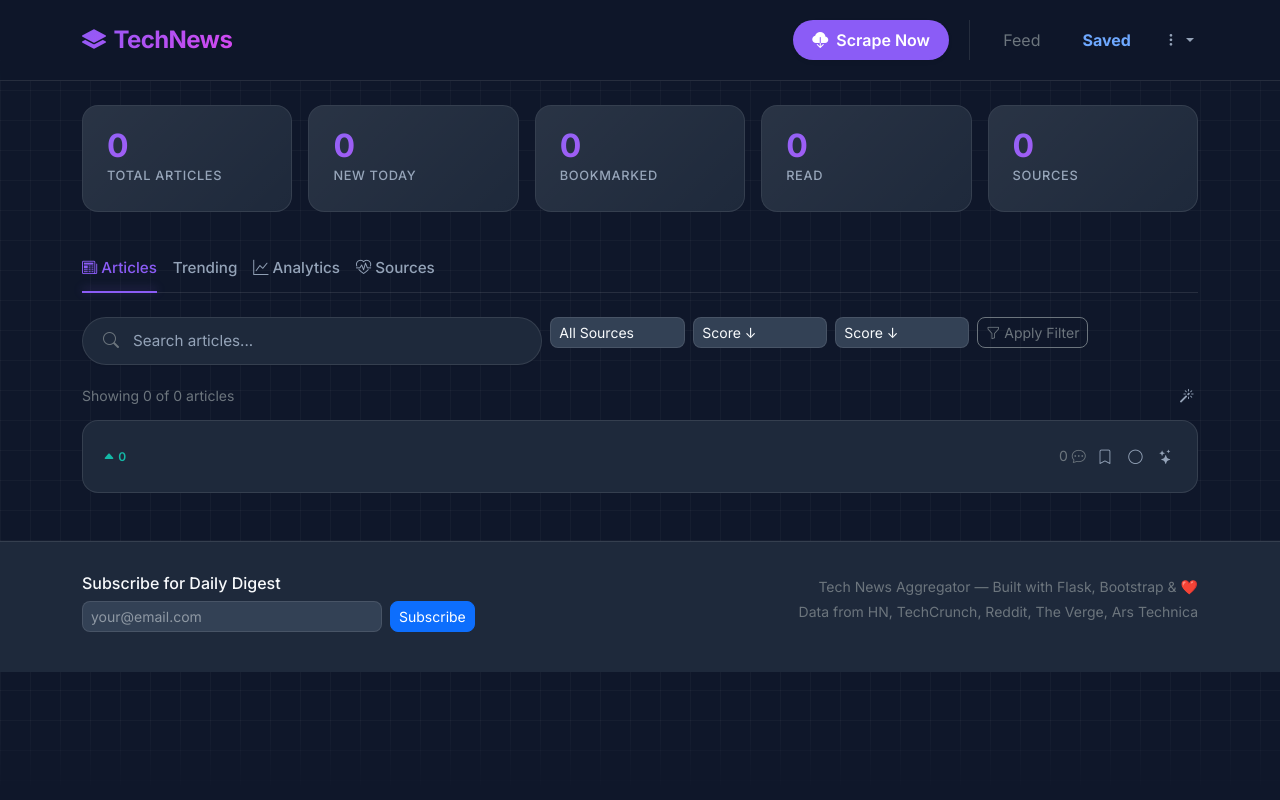
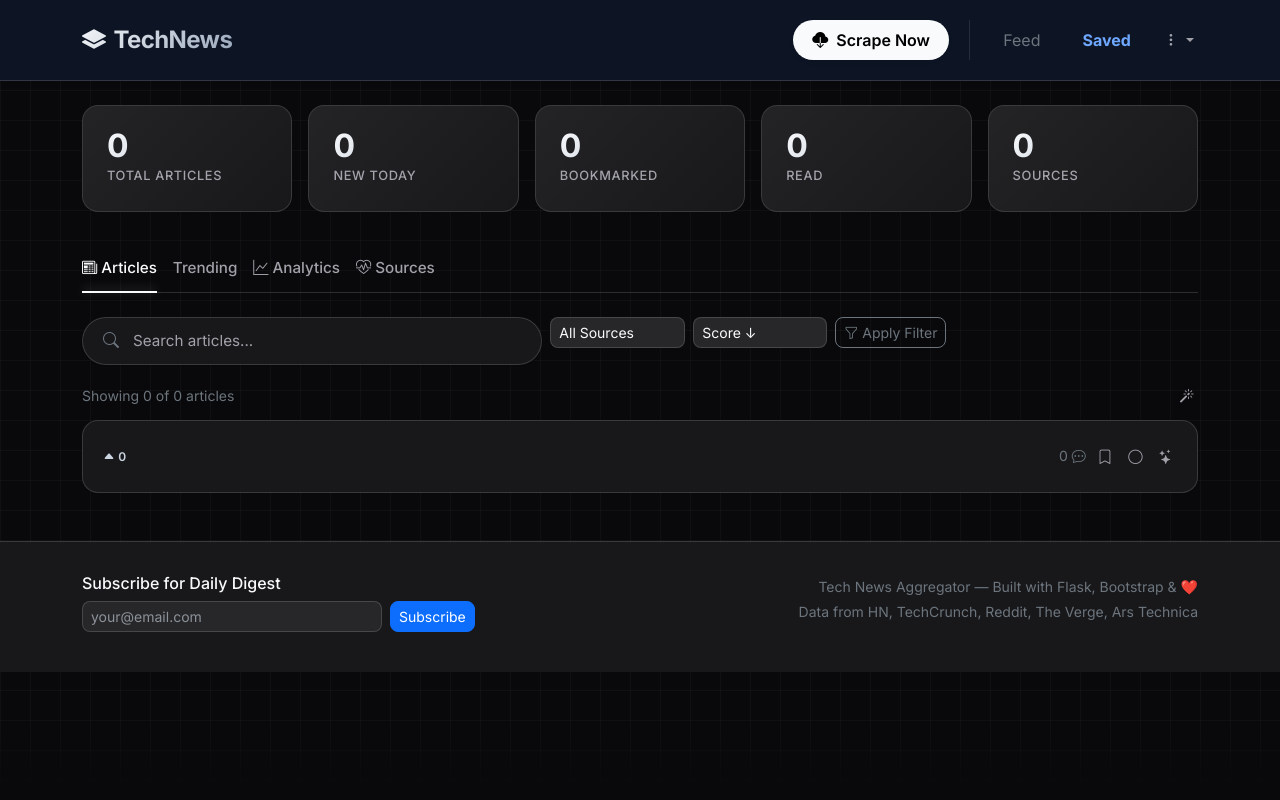
Before and after one commit to DhanushPillay/Web-scraper, a Flask app: page /saved in a window 1280 px wide. Run offline with Flask 3, Linux system fonts and the light colour scheme; data that the repository does not hold is empty; some libraries are stand-ins or nearby versions.

Commit message:
UI Update: Complete monochrome theme and alignment fixes

```diff
--- a/templates/index.html
+++ b/templates/index.html
@@ -11,22 +11,28 @@
     <link rel="stylesheet" href="https://cdn.jsdelivr.net/npm/bootstrap-icons@1.7.2/font/bootstrap-icons.css">
     <link href="https://fonts.googleapis.com/css2?family=Inter:wght@300;400;500;600;700&display=swap" rel="stylesheet">
     <link rel="manifest" href="/manifest.json">
-    <meta name="theme-color" content="#6c5ce7">
+    <meta name="theme-color" content="#0f172a">
     <style>
         :root {
-            --primary: #8b5cf6;
-            --primary-hover: #7c3aed;
-            --primary-glow: rgba(139, 92, 246, 0.4);
-            --accent: #14b8a6;
-            --bg-dark: #0f172a;
-            --bg-card: #1e293b;
-            --bg-surface: #334155;
+            /* Custom Variables */
+            --primary: #f8fafc;
+            --primary-hover: #e2e8f0;
+            --primary-glow: rgba(255, 255, 255, 0.25);
+            --accent: #cbd5e1;
+            --bg-dark: #09090b;
+            --bg-card: #18181b;
+            --bg-surface: #27272a;
             --text-primary: #f8fafc;
-            --text-secondary: #94a3b8;
-            --border: rgba(255, 255, 255, 0.1);
-            --gradient-1: linear-gradient(135deg, #8b5cf6, #d946ef);
+            --text-secondary: #a1a1aa;
+            --border: rgba(255, 255, 255, 0.15);
+            --gradient-1: linear-gradient(135deg, #f8fafc, #94a3b8);
             --shadow-sm: 0 1px 2px 0 rgb(0 0 0 / 0.05);
             --shadow-lg: 0 10px 15px -3px rgb(0 0 0 / 0.1), 0 4px 6px -4px rgb(0 0 0 / 0.1);
+
+            /* Bootstrap Overrides */
+            --bs-primary: #f8fafc;
+            --bs-body-bg: #09090b;
+            --bs-body-color: #f8fafc;
         }
 
         * {
@@ -708,8 +703,8 @@
             <div class="d-flex gap-3 align-items-center">
                 <!-- Main Scrape Button -->
                 <button type="submit" form="scrapeForm" name="refresh" value="true"
-                    class="btn btn-primary d-flex align-items-center gap-2 shadow-sm"
-                    style="background: var(--primary); border: none; font-weight: 600; padding: 0.5rem 1.2rem; border-radius: 99px;"
+                    class="btn d-flex align-items-center gap-2 shadow-sm"
+                    style="background: #f8fafc !important; color: #000 !important; border: none; font-weight: 600; padding: 0.5rem 1.2rem; border-radius: 99px;"
                     onclick="document.getElementById('loadingOverlay').classList.add('show');">
                     <i class="bi bi-cloud-download-fill"></i> Scrape Now
                 </button>
@@ -827,17 +822,7 @@
                             </option>
                         </select>
                     </div>
-                    <div class="col-auto">
-                        <select name="sort" class="form-select form-select-sm"
-                            style="background:var(--bg-surface);border-color:var(--border);color:var(--text-primary);border-radius:8px;">
-                            <option value="score" {% if sort_by|default('score')=='score' %}selected{% endif %}>Score ↓
-                            </option>
-                            <option value="comments" {% if sort_by|default('')=='comments' %}selected{% endif %}>
-                                Comments ↓</option>
-                            <option value="newest" {% if sort_by|default('')=='newest' %}selected{% endif %}>Newest
-                            </option>
-                        </select>
-                    </div>
+
                     <div class="col-auto">
                         <button type="submit" class="btn btn-sm btn-outline-secondary" style="border-radius:8px;">
                             <i class="bi bi-funnel"></i> Apply Filter
@@ -1282,7 +1265,7 @@
                 const resp = await fetch('/api/charts');
                 const data = await resp.json();
 
-                const colors = ['#6c5ce7', '#00cec9', '#fd79a8', '#fdcb6e', '#00b894', '#e17055', '#74b9ff', '#a29bfe'];
+                const colors = ['#f8fafc', '#e2e8f0', '#cbd5e1', '#94a3b8', '#64748b', '#475569', '#334155', '#1e293b'];
 
                 // Source chart
                 if (data.by_source) {
@@ -1310,7 +1293,7 @@
                             labels: Object.keys(data.by_category),
                             datasets: [{
                                 label: 'Count', data: Object.values(data.by_category),
-                                backgroundColor: 'rgba(108,92,231,0.6)', borderColor: '#6c5ce7', borderWidth: 1
+                                backgroundColor: 'rgba(255,255,255,0.1)', borderColor: '#f8fafc', borderWidth: 1
                             }]
                         },
                         options: {
@@ -1329,7 +1312,7 @@
 
                 // Sentiment chart
                 if (data.by_sentiment) {
-                    const sentColors = { positive: '#00b894', neutral: '#636e72', negative: '#d63031' };
+                    const sentColors = { positive: '#f8fafc', neutral: '#94a3b8', negative: '#475569' };
                     new Chart(document.getElementById('sentimentChart'), {
                         type: 'pie',
                         data: {
@@ -1357,7 +1340,7 @@
                             labels: data.daily.map(d => d.day),
                             datasets: [{
                                 label: 'Articles', data: data.daily.map(d => d.count),
-                                borderColor: '#00cec9', backgroundColor: 'rgba(0,206,201,0.1)',
+                                borderColor: '#f8fafc', backgroundColor: 'rgba(255,255,255,0.05)',
                                 fill: true, tension: 0.4
                             }]
                         },
```
Also changed, not shown: other parts of templates/index.html (+46 -59 lines).
